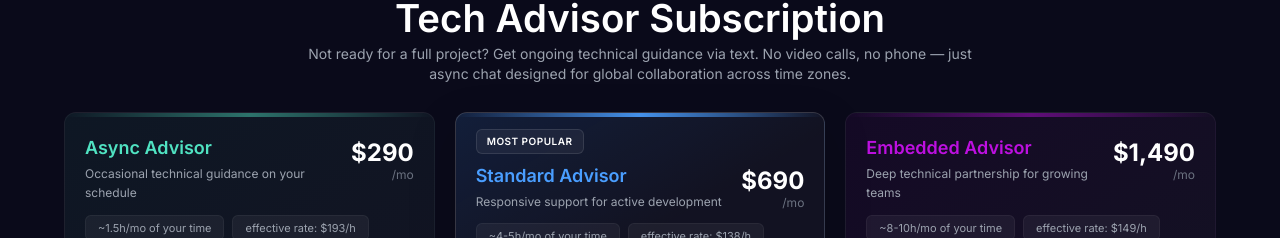
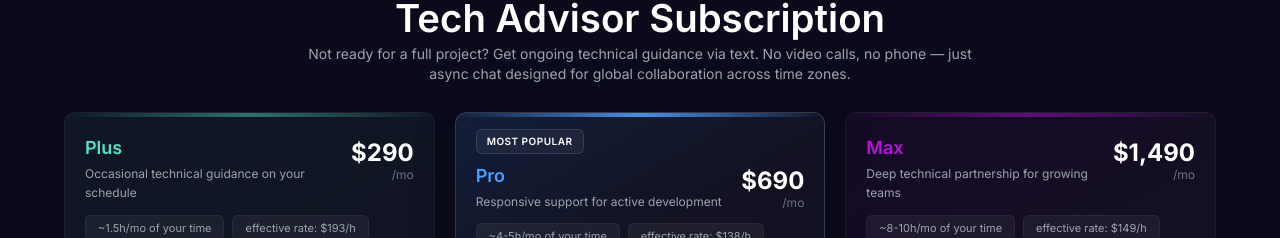
Before and after one commit to Shian2002/shian-studio, a Next.js app: page /services in a window 1280 px wide. Shown: the part 955-1193 px from the top of the page. Built offline with nearby package versions, Linux system fonts and the light colour scheme; no server answers.

Commit message:
Rename advisor subscription tiers

```diff
--- a/components/Advisor.tsx
+++ b/components/Advisor.tsx
@@ -6,21 +6,24 @@ import { useLanguage } from "@/lib/LanguageContext";
 
 const TIER_META = [
   {
-    id: "async",
+    id: "plus",
+    label: "Plus",
     price: "$290",
     priceCN: "\u00a51,999",
     accent: "#50e3c2",
     popular: false,
   },
   {
-    id: "standard",
+    id: "pro",
+    label: "Pro",
     price: "$690",
     priceCN: "\u00a54,999",
     accent: "#4a9eff",
     popular: true,
   },
   {
-    id: "embedded",
+    id: "max",
+    label: "Max",
     price: "$1,490",
     priceCN: "\u00a510,999",
     accent: "#bd10e0",
@@ -107,7 +110,7 @@ export default function Advisor() {
                     className="text-lg font-semibold mb-1"
                     style={{ color: meta.accent }}
                   >
-                    {tier.name}
+                    {meta.label}
                   </h3>
                   <p className="text-th-muted text-xs leading-relaxed">
                     {tier.description}
--- a/components/AdvisorPreview.tsx
+++ b/components/AdvisorPreview.tsx
@@ -5,9 +5,9 @@ import { fadeInUp, viewportOnce } from "@/lib/animations";
 import { useLanguage } from "@/lib/LanguageContext";
 
 const TIER_META = [
-  { id: "async", price: "$290", priceCN: "1,999", accent: "#50e3c2", popular: false },
-  { id: "standard", price: "$690", priceCN: "4,999", accent: "#4a9eff", popular: true },
-  { id: "embedded", price: "$1,490", priceCN: "10,999", accent: "#bd10e0", popular: false },
+  { id: "plus", label: "Plus", price: "$290", priceCN: "1,999", accent: "#50e3c2", popular: false },
+  { id: "pro", label: "Pro", price: "$690", priceCN: "4,999", accent: "#4a9eff", popular: true },
+  { id: "max", label: "Max", price: "$1,490", priceCN: "10,999", accent: "#bd10e0", popular: false },
 ];
 
 export default function AdvisorPreview() {
@@ -83,7 +83,7 @@ export default function AdvisorPreview() {
                 {/* Tier name + price */}
                 <div className="flex items-baseline justify-between mb-2">
                   <h3 className="text-sm font-semibold" style={{ color: meta.accent }}>
-                    {tier.name}
+                    {meta.label}
                   </h3>
                   <div className="text-right">
                     <span className="text-lg font-bold text-th-text">{displayPrice}</span>
--- a/components/Services.tsx
+++ b/components/Services.tsx
@@ -10,21 +10,24 @@ const SERVICE_ORDER = ["landing-page", "mvp-sprint", "ai-dashboard", "saas-build
 const STAIR_OFFSETS = ["lg:mt-8", "lg:mt-6", "lg:mt-4", "lg:mt-0"];
 const ADVISOR_TIERS = [
   {
-    id: "async",
+    id: "plus",
+    label: "Plus",
     price: "$290",
     priceCN: "1,999",
     accent: "#50e3c2",
     popular: false,
   },
   {
-    id: "standard",
+    id: "pro",
+    label: "Pro",
     price: "$690",
     priceCN: "4,999",
     accent: "#4a9eff",
     popular: true,
   },
   {
-    id: "embedded",
+    id: "max",
+    label: "Max",
     price: "$1,490",
     priceCN: "10,999",
     accent: "#bd10e0",
@@ -199,7 +202,7 @@ export default function Services({
                     <div className={`flex items-start justify-between gap-4 mb-3 ${featured ? "pt-8" : "pt-1"}`}>
                       <div>
                         <h4 className="text-lg font-semibold leading-tight" style={{ color: meta.accent }}>
-                          {tier.name}
+                          {meta.label}
                         </h4>
                         <p className="text-xs text-th-muted mt-1 leading-relaxed max-w-xs">
                           {tier.description}
```
